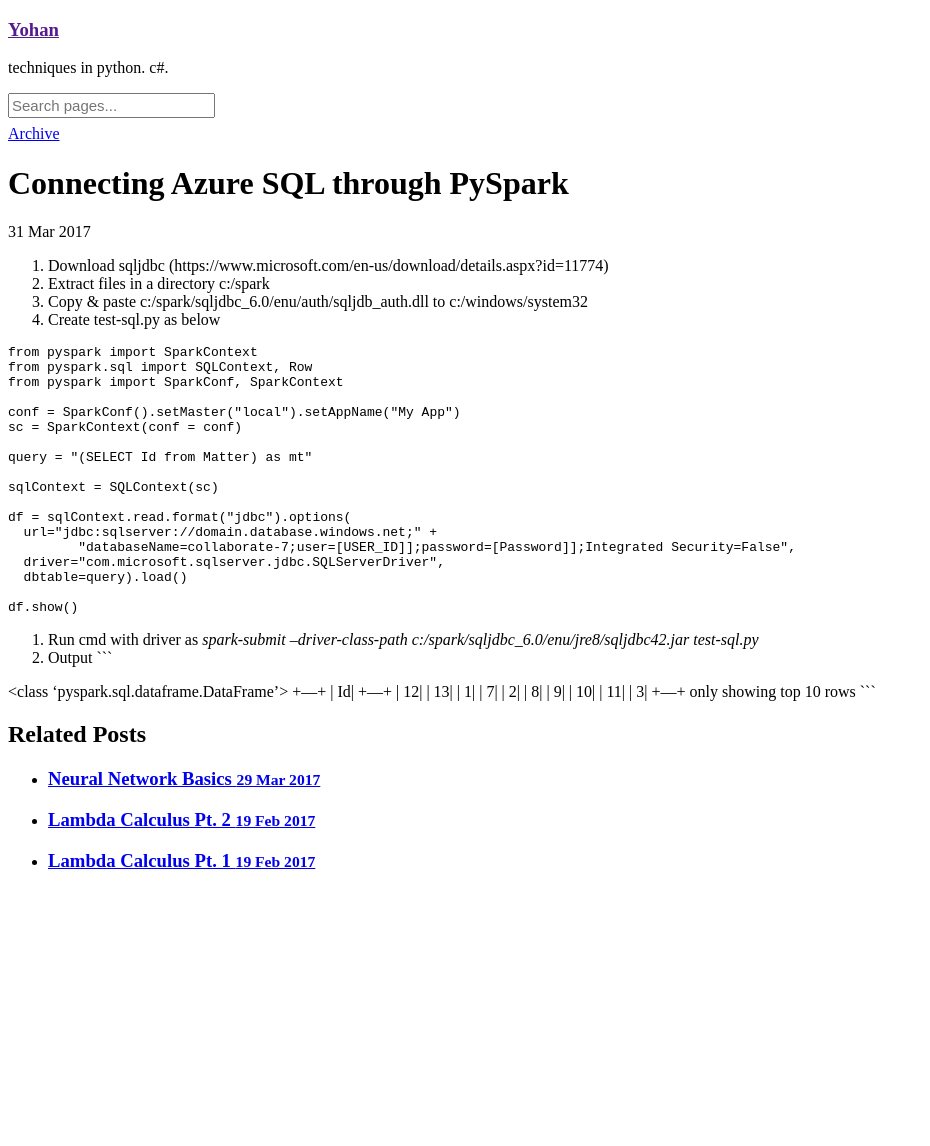
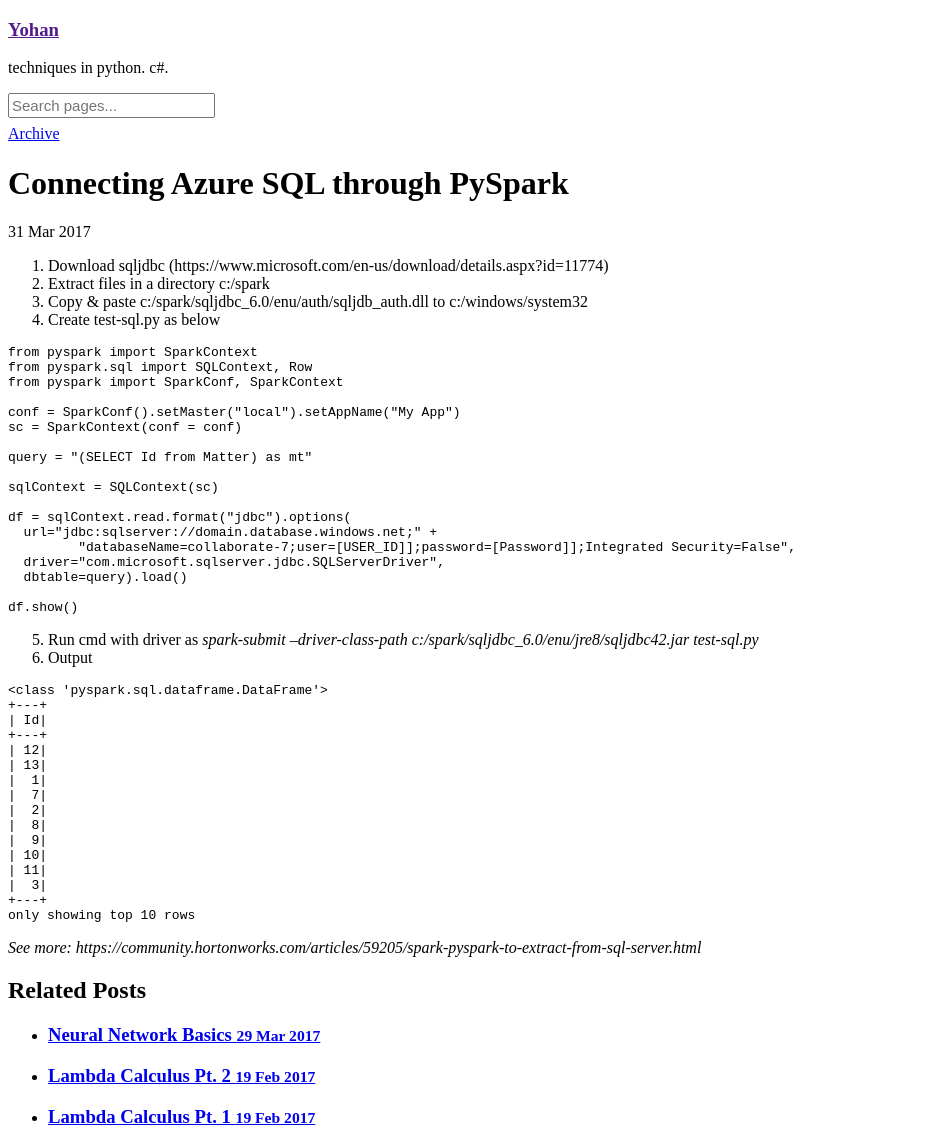
Before and after one commit to yohancheong/yohancheong.github.io, a Jekyll site: the page built from _posts/2017-03-31-connecting-azure-sql-from-pyspark.md, in a window 1280 px wide. Shown: the whole page, without its empty margins (0-930 px from the left). Built offline with Jekyll 4.4.1, drawn with Linux system fonts in a browser that asks for light colours; before the commit the page ends 900 px from its top, so only the background shows below that.

Commit message:
Updating the post

````diff
--- a/_posts/2017-03-31-connecting-azure-sql-from-pyspark.md
+++ b/_posts/2017-03-31-connecting-azure-sql-from-pyspark.md
@@ -28,9 +28,11 @@ df = sqlContext.read.format("jdbc").options(
 
 df.show()
 ```
+
 {:start="5"}
 5. Run cmd with driver as *spark-submit --driver-class-path c:/spark/sqljdbc_6.0/enu/jre8/sqljdbc42.jar test-sql.py*
 6. Output
+
 ```
 <class 'pyspark.sql.dataframe.DataFrame'>
 +---+
@@ -49,3 +51,5 @@ df.show()
 +---+
 only showing top 10 rows
 ```
+
+*See more: https://community.hortonworks.com/articles/59205/spark-pyspark-to-extract-from-sql-server.html*
````
